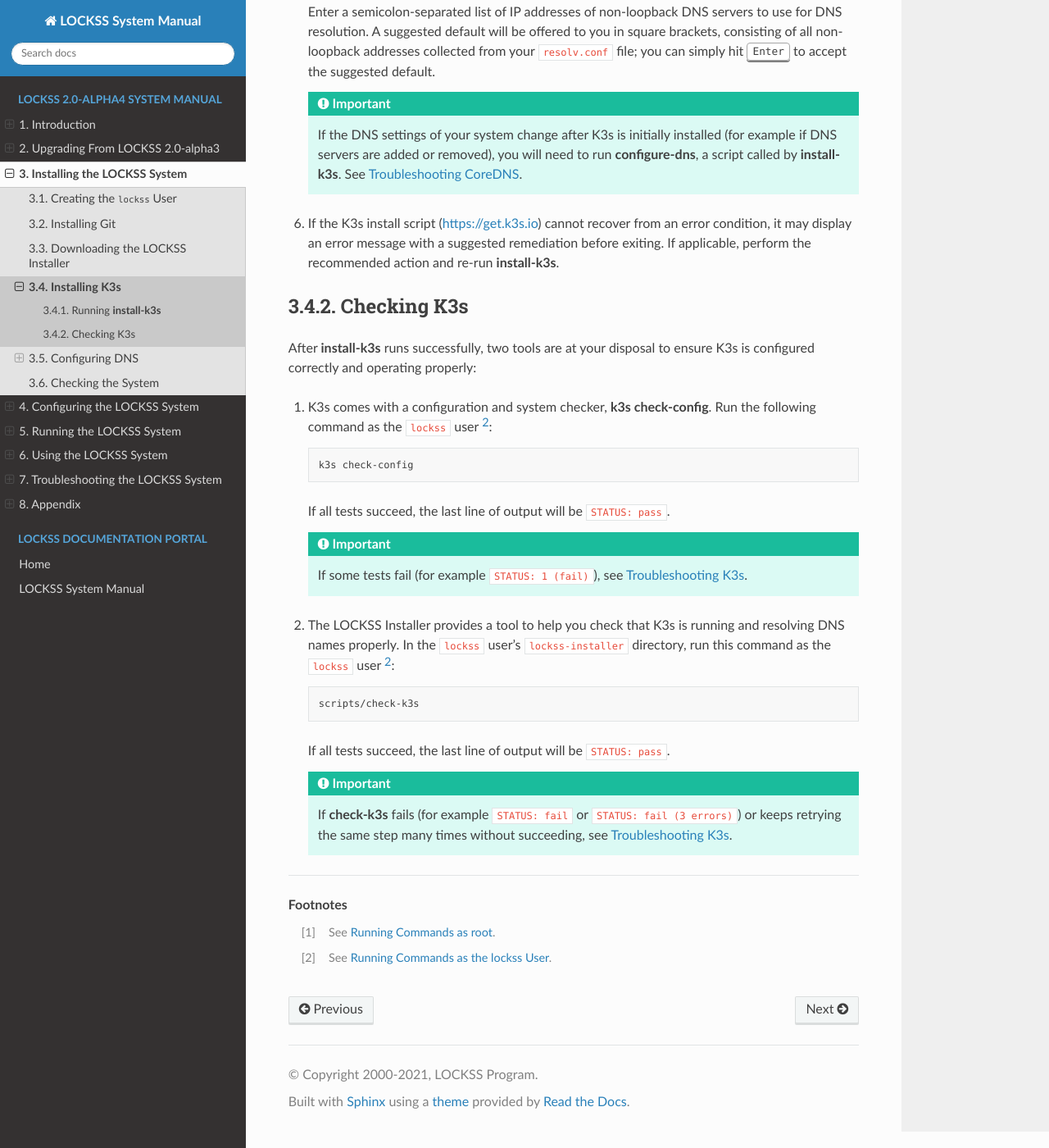
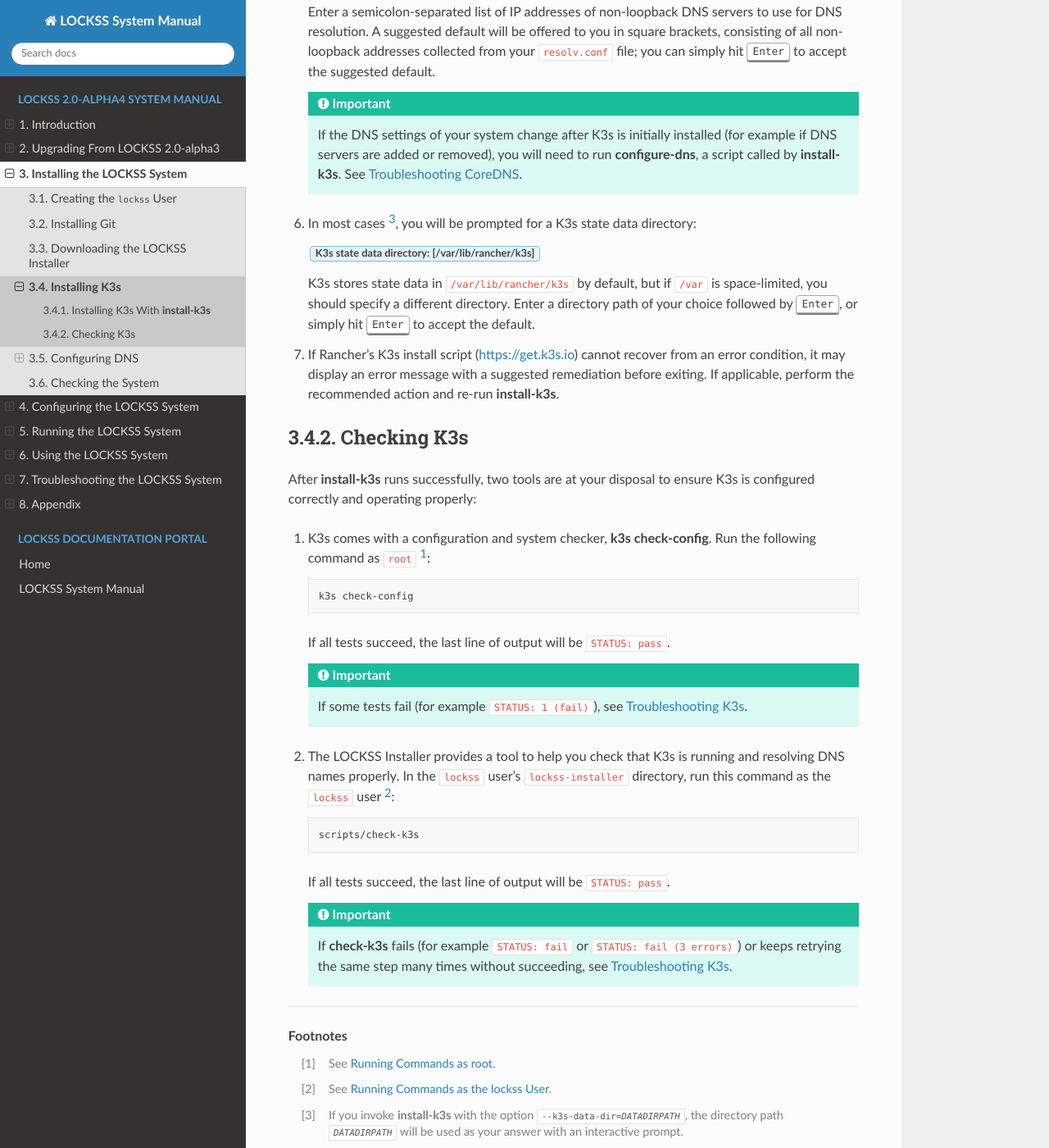
Before and after one commit to lockss/lockss-rtd-manual, a Sphinx documentation site: the page built from docs/installing/k3s.rst, in a window 1280 px wide and 1400 px high, scrolled down 1543 px. Shown: the whole window at 82% size. Built offline with Sphinx 7.4.7 and the Read the Docs theme 2.0.0, drawn with Linux system fonts in a browser that asks for light colours; some of the changed text lies outside the part shown.

Commit message:
K3s data dir documentation (currently for lockss-installer feature-k3sdatadir).

```diff
--- a/docs/installing/k3s.rst
+++ b/docs/installing/k3s.rst
@@ -4,9 +4,9 @@ Installing K3s
 
 `K3s <https://k3s.io/>`_ is a certified `Kubernetes <https://kubernetes.io/>`_ distribution by `Rancher <https://rancher.com/>`_.
 
-------------------------------
-Running :program:`install-k3s`
-------------------------------
+------------------------------------------
+Installing K3s With :program:`install-k3s`
+------------------------------------------
 
 The LOCKSS Installer provides :program:`install-k3s`, a script that streamlines the installation and configuration of K3s for the purposes of running the LOCKSS system. To install and configure K3s with :program:`install-k3s`:
 
@@ -58,7 +58,13 @@ The LOCKSS Installer provides :program:`install-k3s`, a script that streamlines
 
       If the DNS settings of your system change after K3s is initially installed (for example if DNS servers are added or removed), you will need to run :program:`configure-dns`, a script called by :program:`install-k3s`. See :doc:`/troubleshooting/coredns`.
 
-6. If the K3s install script (https://get.k3s.io) cannot recover from an error condition, it may display an error message with a suggested remediation before exiting. If applicable, perform the recommended action and re-run :program:`install-k3s`.
+6. In most cases [#fn6a]_, you will be prompted for a K3s state data directory:
+
+   :guilabel:`K3s state data directory: [/var/lib/rancher/k3s]`
+
+   K3s stores state data in :file:`/var/lib/rancher/k3s` by default, but if :file:`/var` is space-limited, you should specify a different directory. Enter a directory path of your choice followed by :kbd:`Enter`, or simply hit :kbd:`Enter` to accept the default.
+
+7. If Rancher's K3s install script (https://get.k3s.io) cannot recover from an error condition, it may display an error message with a suggested remediation before exiting. If applicable, perform the recommended action and re-run :program:`install-k3s`.
 
 ------------
 Checking K3s
@@ -66,7 +72,7 @@ Checking K3s
 
 After :program:`install-k3s` runs successfully, two tools are at your disposal to ensure K3s is configured correctly and operating properly:
 
-1. K3s comes with a configuration and system checker, :program:`k3s check-config`. Run the following command as the ``lockss`` user [#fnlockss]_:
+1. K3s comes with a configuration and system checker, :program:`k3s check-config`. Run the following command as ``root`` [#fnroot]_:
 
    .. code-block:: shell
 
@@ -101,3 +107,9 @@ After :program:`install-k3s` runs successfully, two tools are at your disposal t
 .. [#fnlockss]
 
    See :doc:`/appendix/lockss`.
+
+.. [#fn6a]
+
+   If you invoke :program:`install-k3s` with the option :samp:`--k3s-data-dir={DATADIRPATH}`, the directory path :samp:`{DATADIRPATH}` will be used as your answer with an interactive prompt.
+
+   Otherwise, if you invoke :program:`install-k3s` with the option :samp:`--assume-yes`, the default directory path :file:`/var/lib/rancher/k3s` will be used as your answer without an interactive prompt.
```
